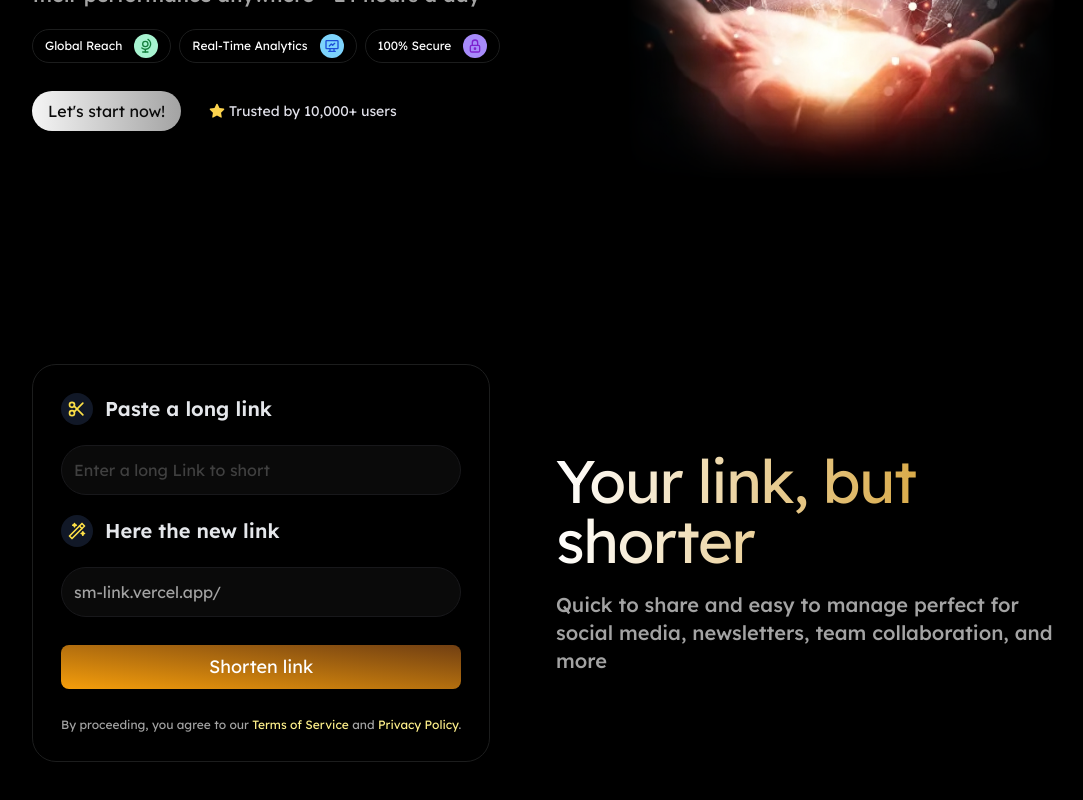
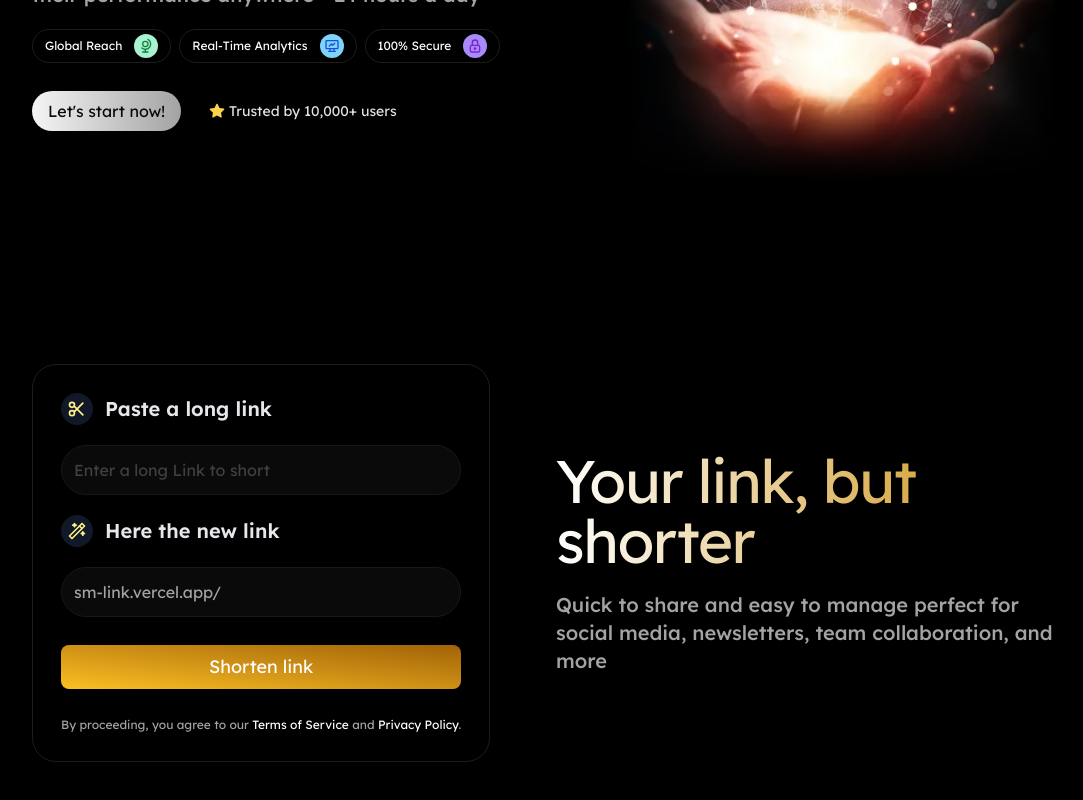
Before and after one commit to JoSG7/sm-link, a Next.js app: page / in a window 1280 px wide. Shown: the part 348-1148 px from the top of the page, without its empty margins (96-1179 px from the left). Built offline with nearby package versions, Linux system fonts and the light colour scheme; no server answers.

Commit message:
shorlinkform Colors 1

```diff
--- a/src/components/home/sections/LinkForm/LinkFormSection.tsx
+++ b/src/components/home/sections/LinkForm/LinkFormSection.tsx
@@ -15,7 +15,7 @@ export function LinkFormSection() {
         <ShortLinkForm />
 
         {/* This p only appears in 360px */}
-        <p className="pb-5 pt-5 font-medium text-neutral-400 text-muted-foreground text-center max-w-xs lg-2:hidden">
+        <p className="pb-5 pt-5 font-medium text-center text-transparent bg-gradient-to-br from-white to-yellow-300 bg-clip-text max-w-xs lg-2:hidden">
           Quick to share and easy to manage, perfect for social media, newsletters, team collaboration, and more
         </p>
 
--- a/src/components/home/sections/LinkForm/ShortLinkForm.tsx
+++ b/src/components/home/sections/LinkForm/ShortLinkForm.tsx
@@ -44,7 +44,7 @@ export function ShortLinkForm() {
       <div className="flex justify-between">
         <label htmlFor="txtUrl" className="flex items-center gap-3">
           <div className="p-1.5 rounded-full bg-gray-900 lg-2:block">
-            <IconScissors className="size-4 lg-2:size-5 text-yellow-300"></IconScissors>
+            <IconScissors className="size-4 lg-2:size-5 text-yellow-200"></IconScissors>
           </div>
           <span className="text-lg sm:text-xl text-[#E5E7EB] font-semibold">Paste a long link</span>
         </label>
@@ -56,7 +56,7 @@ export function ShortLinkForm() {
 
       <div className="flex items-center gap-3">
         <div className="p-1.5 rounded-full bg-gray-900 lg-2:block">
-          <IconWand className="size-4 lg-2:size-5 text-yellow-300"></IconWand>
+          <IconWand className="size-4 lg-2:size-5 text-yellow-200"></IconWand>
         </div>
         <span className="text-lg sm:text-xl text-[#E5E7EB] font-semibold">Here the new link</span>
       </div>
@@ -68,15 +68,15 @@ export function ShortLinkForm() {
 
       <div className="flex justify-center">
         <button className="w-full flex items-center justify-center gap-3 py-2 mt-2 mb-7 rounded-lg disabled:opacity-50 bg-gradient-to-tr
-        from-amber-500 to-yellow-900 sm:text-lg" disabled={submiting}>
+        from-amber-400 to-yellow-700 sm:text-lg" disabled={submiting}>
           {submiting ? <IconLoader2 className="size-4 animate-spin" /> : ""}
           {submiting ? "Shortening..." : "Shorten link"}
         </button>
       </div>
 
       <p className="text-xs text-neutral-400 text-center">
-        By proceeding, you agree to our <span className="text-yellow-200">Terms of Service</span> and
-        <span className="text-yellow-200"> Privacy Policy</span>.
+        By proceeding, you agree to our <span className="text-white">Terms of Service</span> and
+        <span className="text-white"> Privacy Policy</span>.
       </p>
     </form>
   )
```
